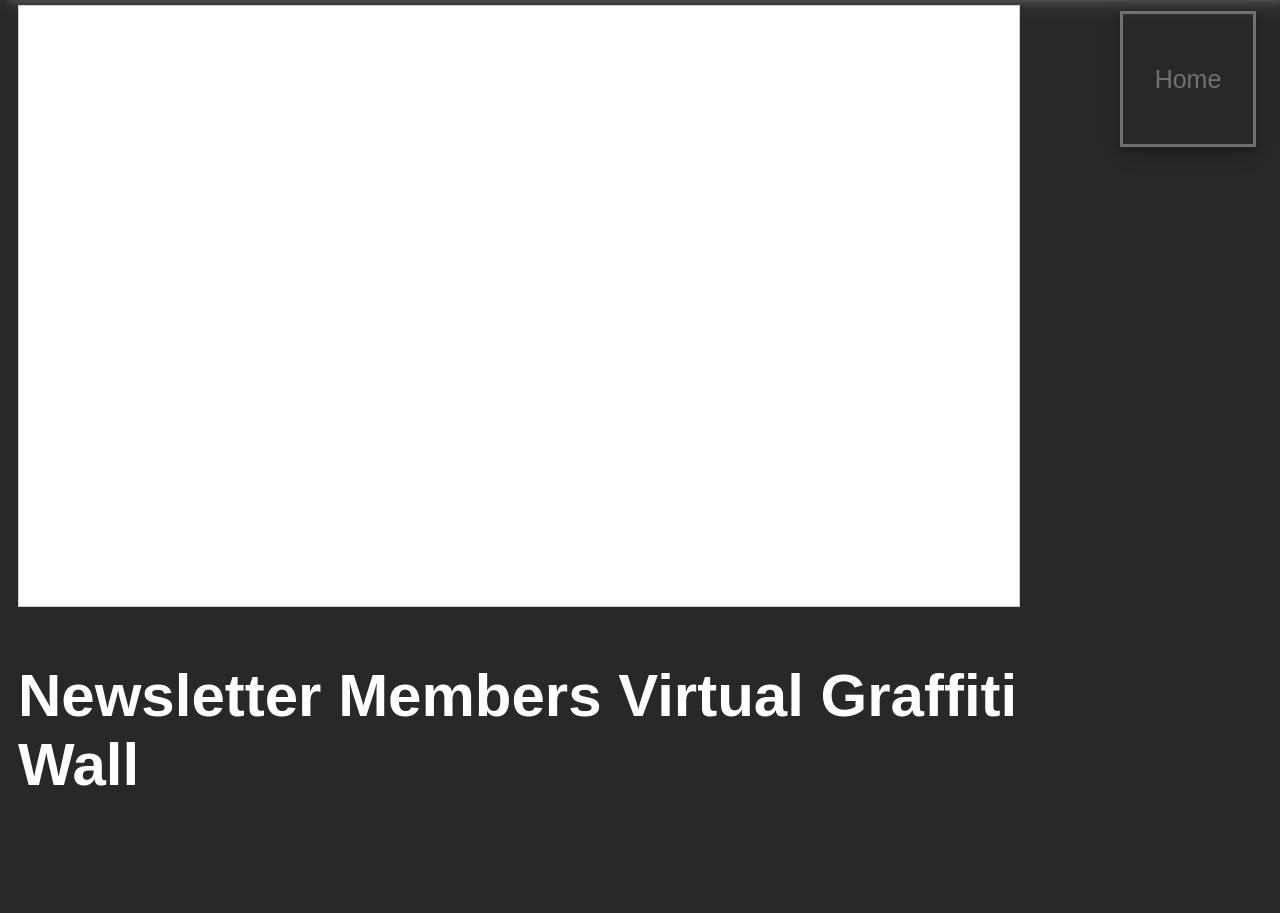
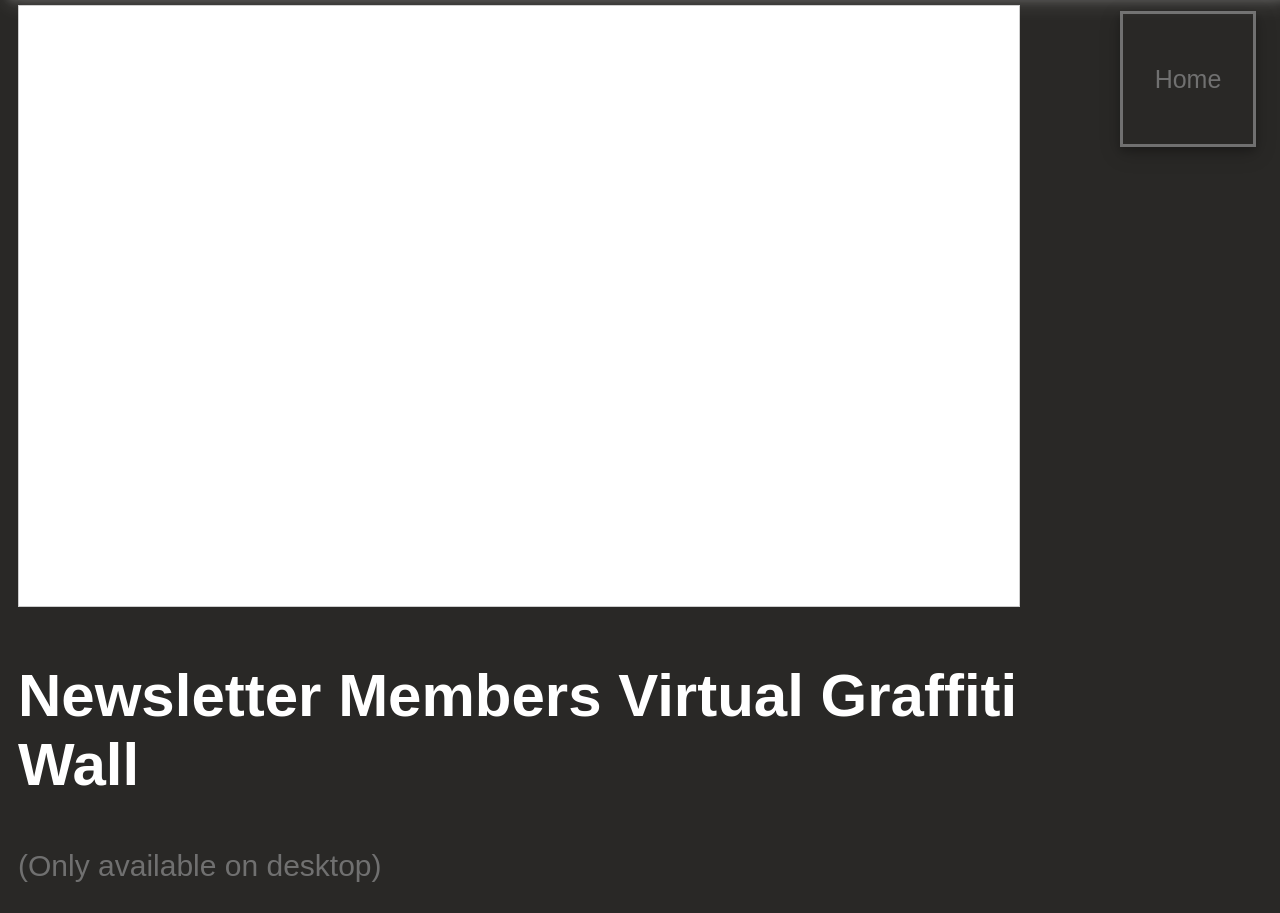
Before and after one commit to tmpk009/tmpk009.github.io, a plain HTML site: page customise_page.html in a window 1280 px wide. Shown: the part 83-996 px from the top of the page. Before the commit the page ends 932 px from the top, so only its background shows below. Drawn offline with Linux system fonts and the light colour scheme.

Commit message:
minor change

```diff
--- a/customise_page.html
+++ b/customise_page.html
@@ -40,6 +40,7 @@
         <!--Canvas creates area that users can draw within-->
         <canvas id="c" width="1000" height="600"></canvas>
         <h2>Newsletter Members Virtual Graffiti Wall</h2>
+        <p>(Only available on desktop)</p>
     </div>
 
 </body>
```
Also changed, not shown: index.html (+1 -0 lines).
